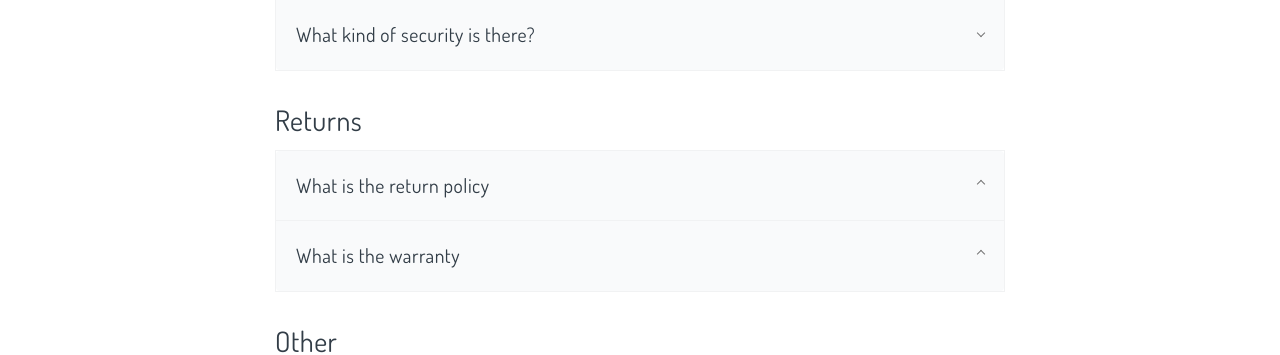
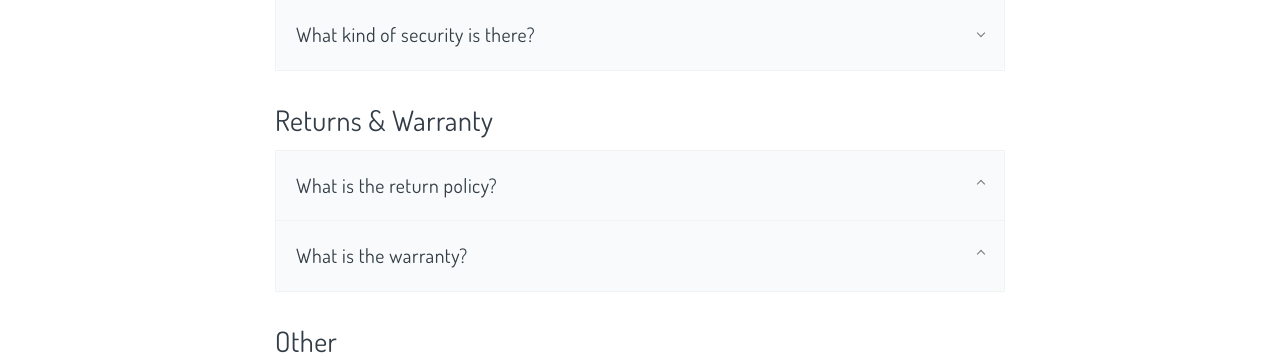
Before and after one commit to mendelsensors/marketing_page, a Jekyll site: the page built from faq/index.html, in a window 1280 px wide. Shown: the part 1428-1783 px from the top of the page. Built offline with Jekyll 4.4.1, drawn with Linux system fonts in a browser that asks for light colours; comment, search, counter and statistics services are not loaded.

Commit message:
small faq updates

```diff
--- a/faq/index.html
+++ b/faq/index.html
@@ -183,11 +183,11 @@ layout: default
 
         <br />
 
-        <h3>Returns</h3>
+        <h3>Returns & Warranty</h3>
         <div class="accordion accordion-connected accordion-arrow-right" id="accordion-4">
           <div class="card">
             <h5 class="card-title">
-              <a data-toggle="collapse" href="#collapse-4-1">What is the return policy</a>
+              <a data-toggle="collapse" href="#collapse-4-1">What is the return policy?</a>
             </h5>
             <div id="collapse-4-1" class="collapse" data-parent="#accordion-4">
               <div class="card-body">
@@ -209,7 +209,7 @@ layout: default
 
           <div class="card">
             <h5 class="card-title">
-              <a data-toggle="collapse" href="#collapse-4-2">What is the warranty</a>
+              <a data-toggle="collapse" href="#collapse-4-2">What is the warranty?</a>
             </h5>
             <div id="collapse-4-2" class="collapse" data-parent="#accordion-4">
               <div class="card-body">
```
Also changed, not shown: other parts of faq/index.html (+1 -1 lines).
